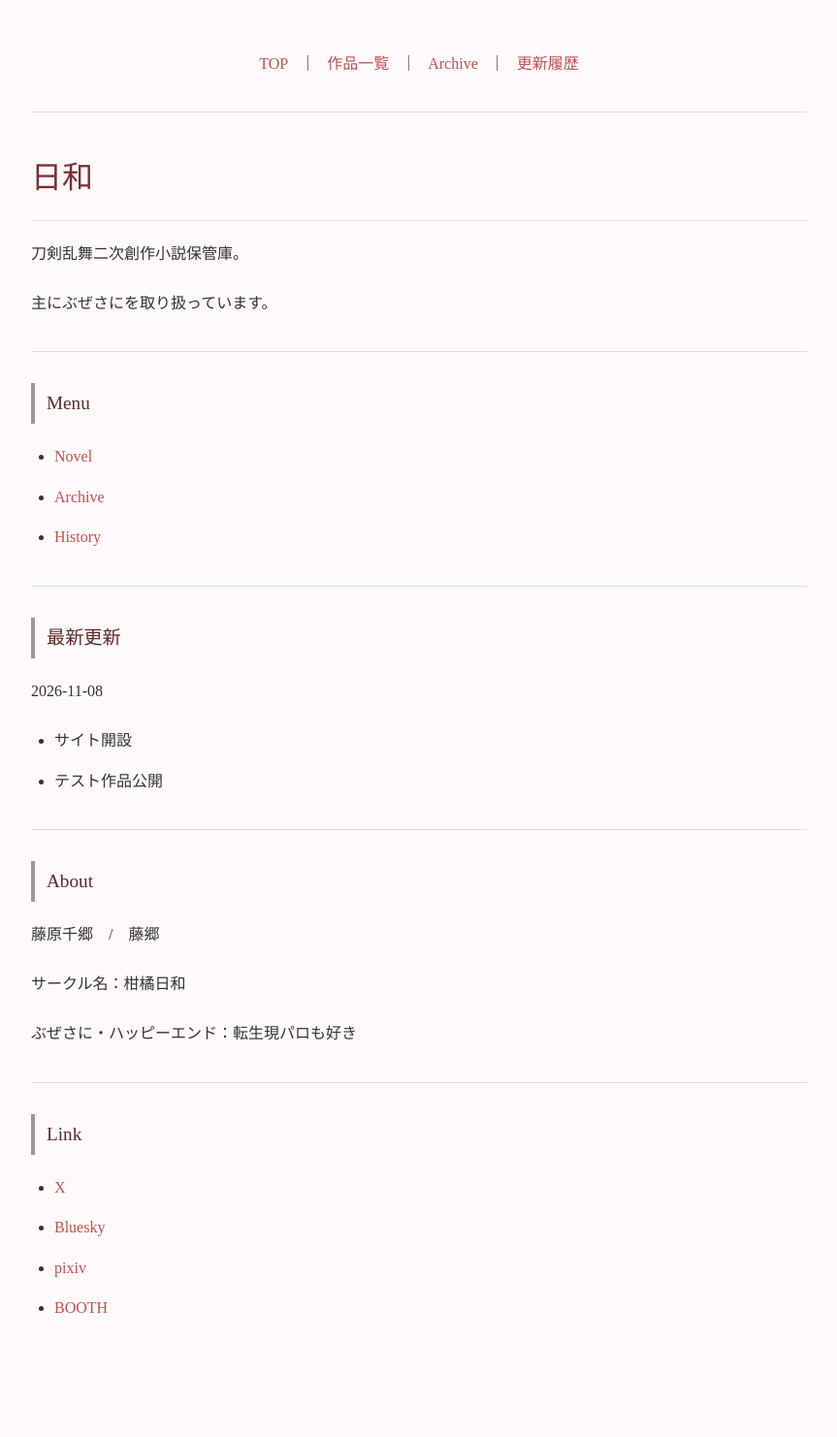
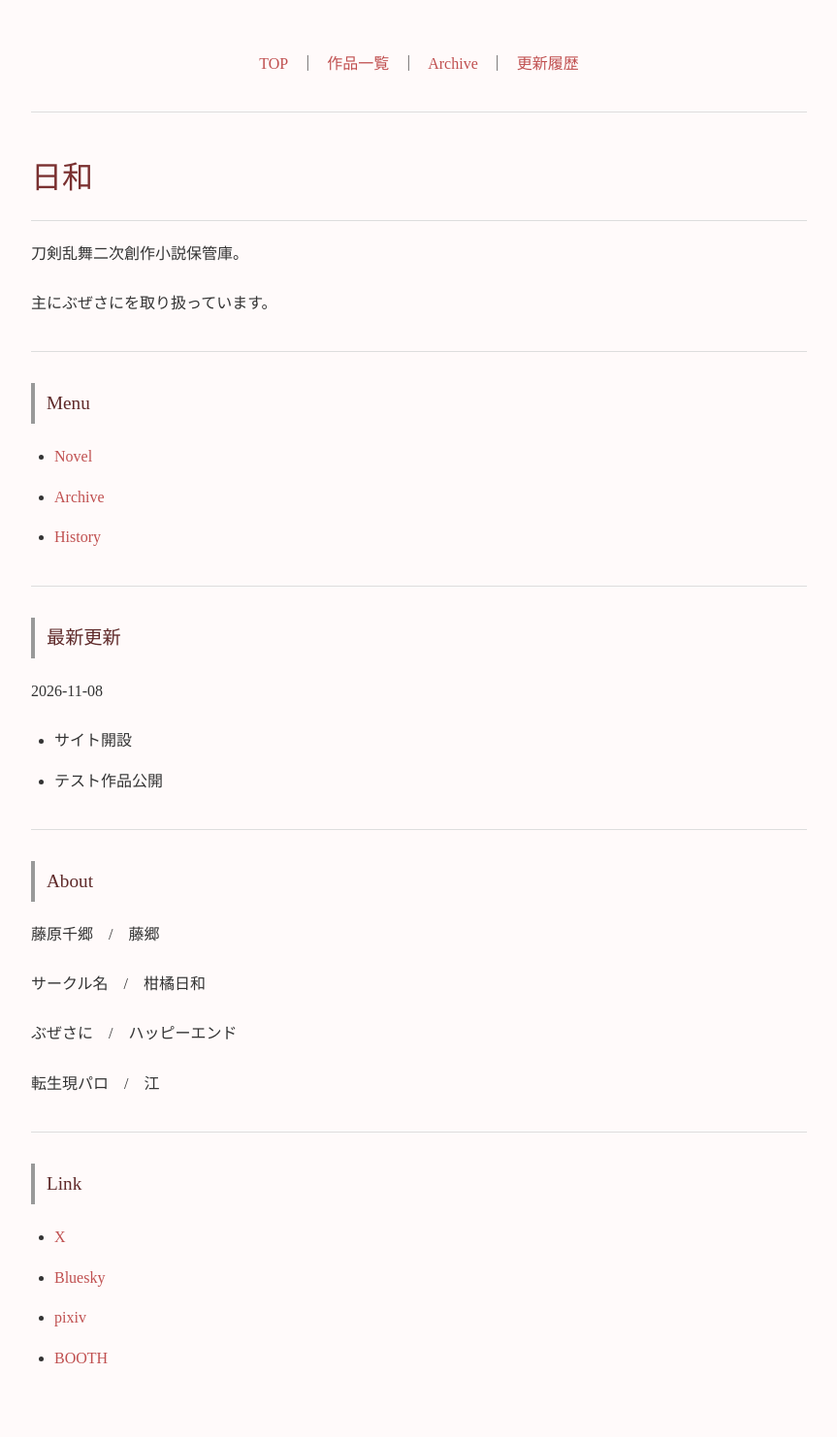
Before and after one commit to fjst160/lemon160, a Jekyll site: the page built from index.md, in a window 1280 px wide. Shown: the whole page at 97% size, without its empty margins (208-1071 px from the left). Built offline with Jekyll 4.4.1, drawn with Linux system fonts in a browser that asks for light colours; before the commit the page ends 1431 px from its top, so only the background shows below that.

Commit message:
Update index.md

```diff
--- a/index.md
+++ b/index.md
@@ -32,9 +32,11 @@ title: 日和
 ## About
 藤原千郷　/　藤郷
 
-サークル名：柑橘日和
+サークル名　/　柑橘日和
 
-ぶぜさに・ハッピーエンド：転生現パロも好き
+ぶぜさに　/　ハッピーエンド
+
+転生現パロ　/　江
 
 ---
 
```
